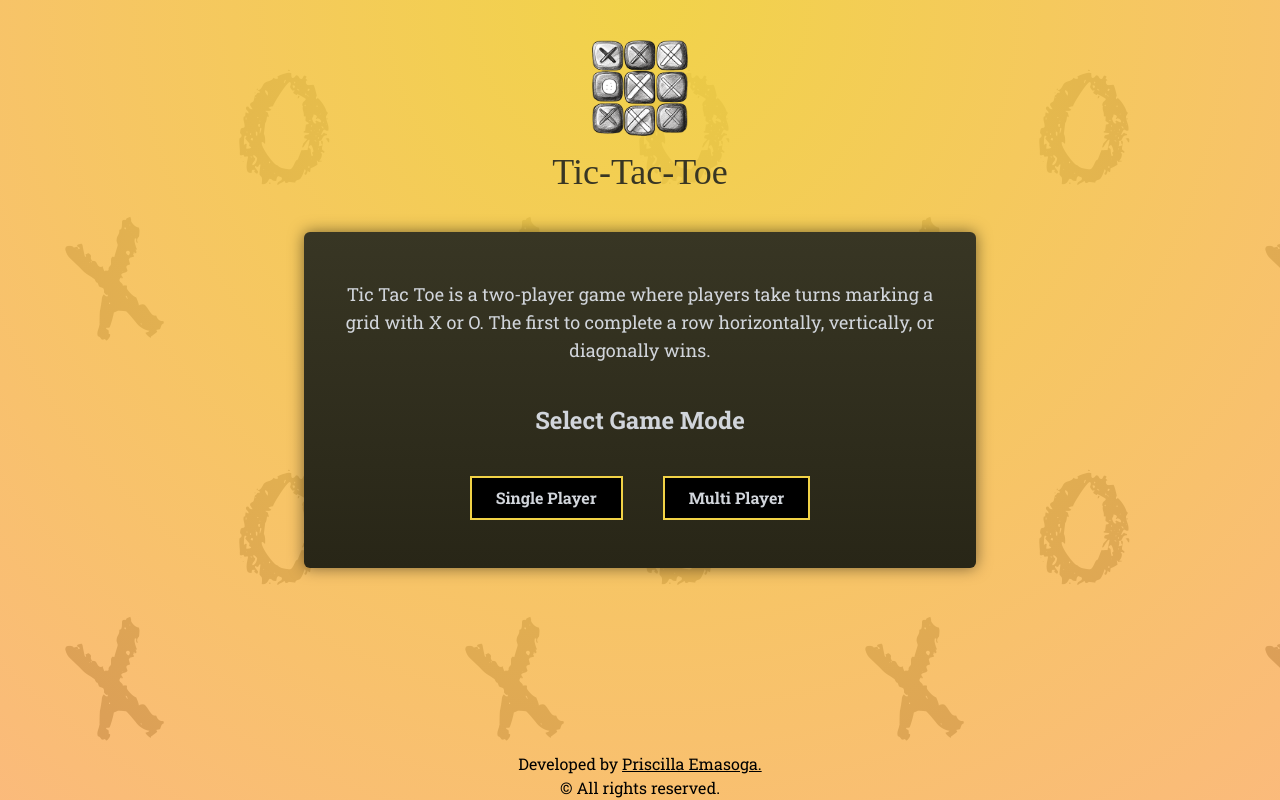
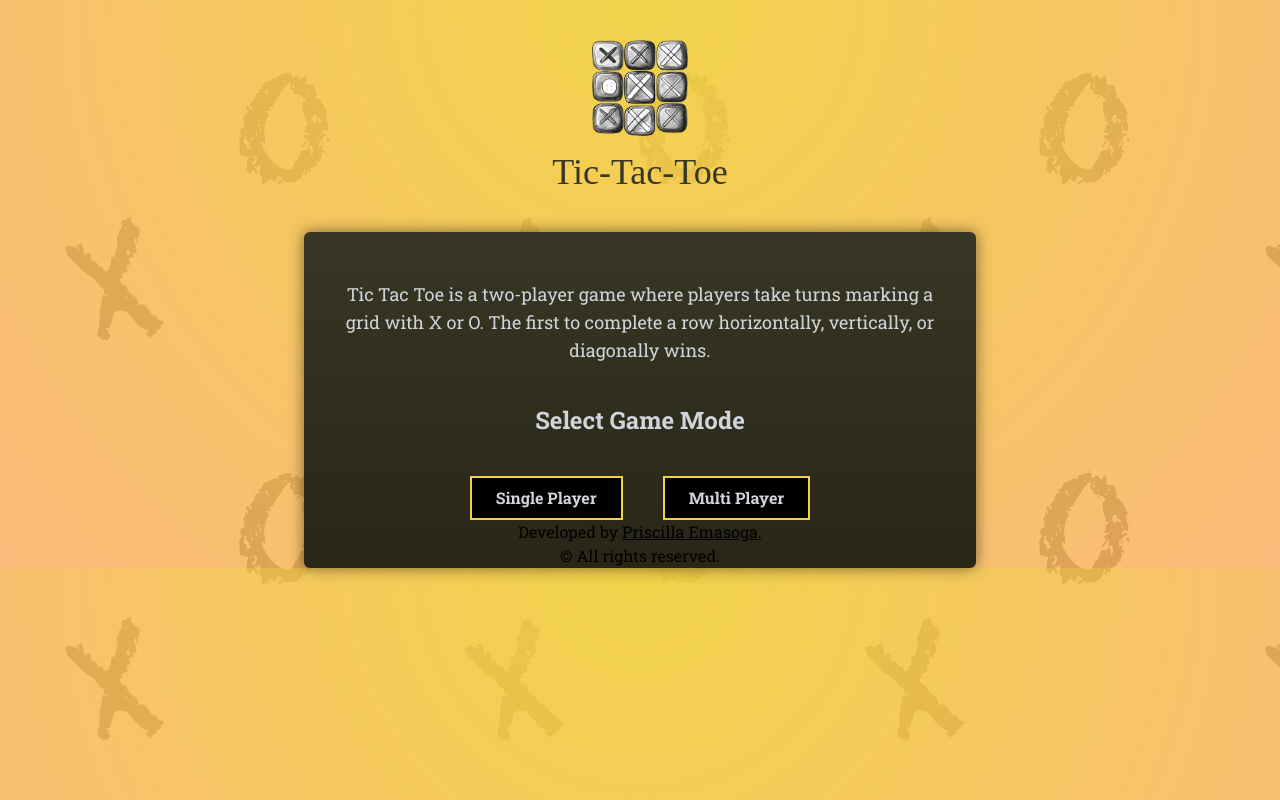
Before and after one commit to priscilla-e/tic-tac-AI, a React (Vite) app in the folder client/: page / in a window 1280 px wide. Built offline with nearby package versions, Linux system fonts and the light colour scheme; no server answers; a web font is replaced by a local one.

Commit message:
Body issues try fix

```diff
--- a/client/src/index.css
+++ b/client/src/index.css
@@ -11,7 +11,7 @@
 }
 
 body {
-    @apply bg-radial-custom min-h-[95vh] relative;
+    @apply  bg-radial-custom max-h-screen relative;
 }
 
 /* Custom animations */
```
